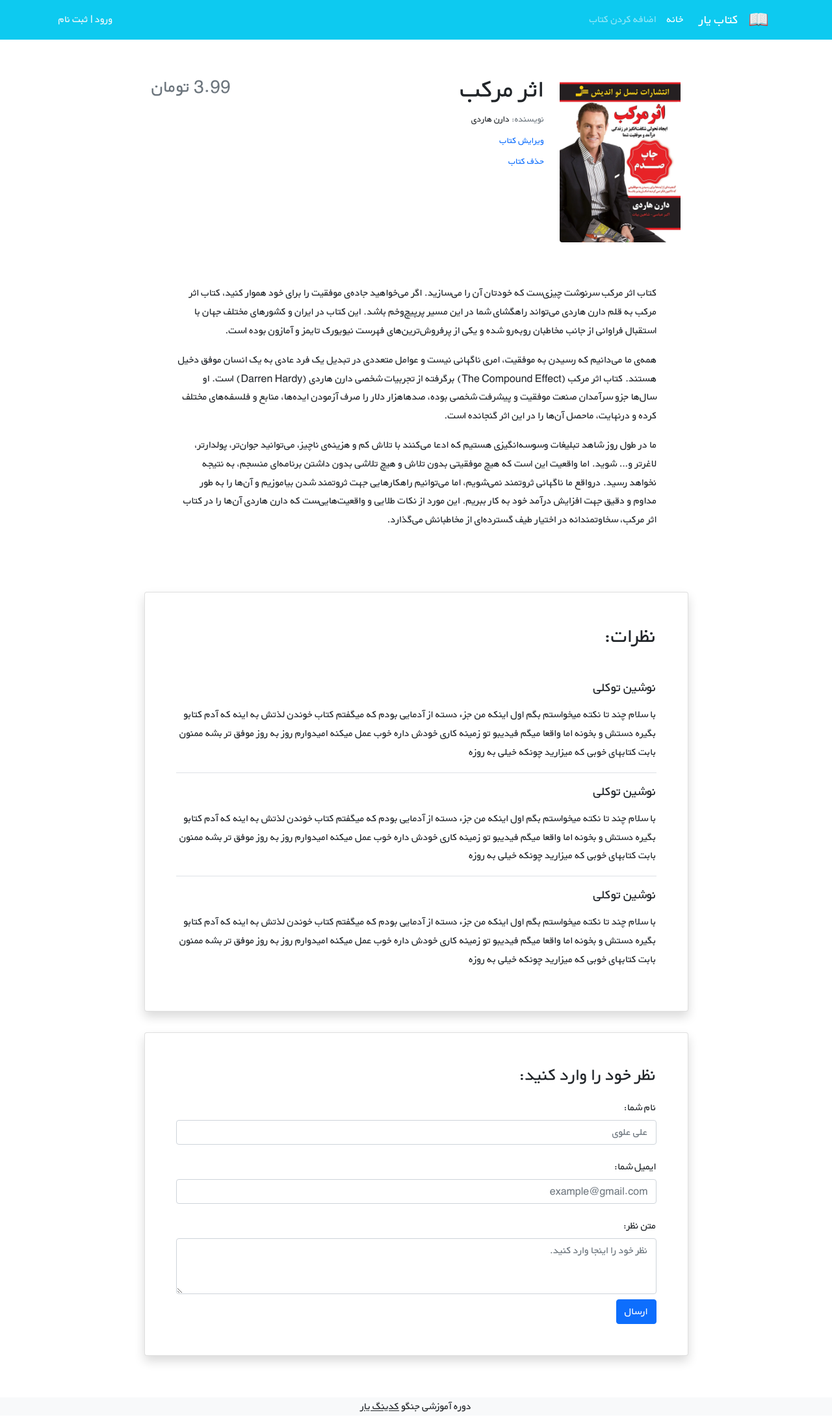
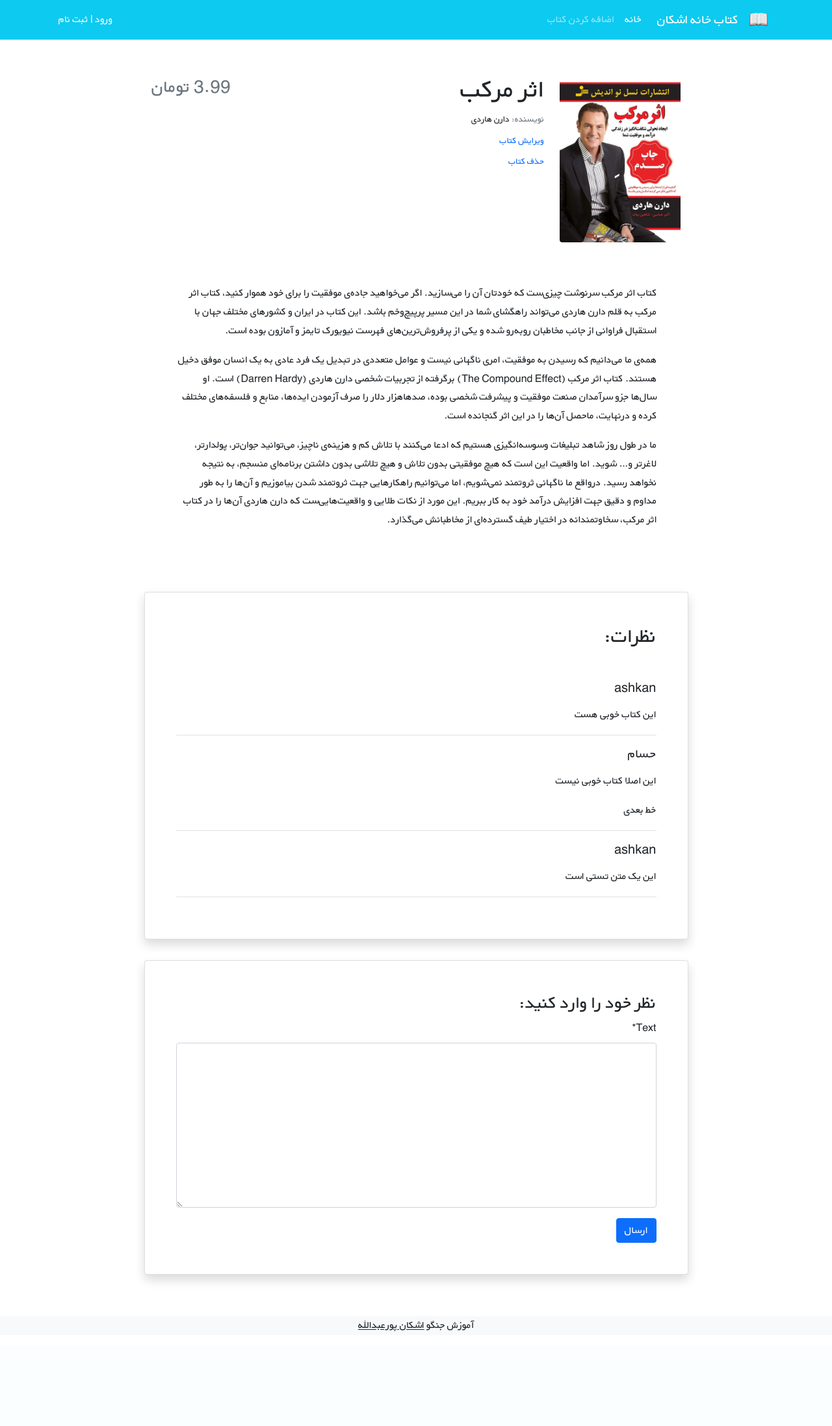
Before and after one commit to AshkanPourabdollah/book-store-website, a Django app: page /books/4/ in a window 1280 px wide. Shown: the whole page at 65% size. After the commit the page ends 2049 px from the top, so only its background shows below. Run offline with Django 4.2, Linux system fonts and the light colour scheme; data comes from the database, SQL or seed files in the repository; both versions use the stored data as it was after the commit; some libraries are stand-ins or nearby versions.

Commit message:
book comments and adding new comment added

```diff
--- /dev/null
+++ b/books/forms.py
@@ -0,0 +1,9 @@
+from django import forms
+
+from .models import Comment
+
+
+class CommentForm(forms.ModelForm):
+    class Meta:
+        model = Comment
+        fields = ('text',)
--- a/books/models.py
+++ b/books/models.py
@@ -1,5 +1,6 @@
 from django.db import models
 from django.urls import reverse
+from django.contrib.auth import get_user_model
 
 # Create your models here.
 class Book(models.Model):
@@ -14,3 +15,14 @@ class Book(models.Model):
 
     def get_absolute_url(self):
         return reverse('book_detail', args=[self.id])
+
+
+class Comment(models.Model):
+    user = models.ForeignKey(get_user_model(), on_delete=models.CASCADE)
+    book = models.ForeignKey(Book, on_delete=models.CASCADE, related_name='comments')
+    text = models.TextField()
+
+    datetime_created = models.DateTimeField(auto_now_add=True)
+
+    def __str__(self):
+        return f'{self.user} --> {self.book} --> {self.text}'
--- a/books/templates/books/book_detail.html
+++ b/books/templates/books/book_detail.html
@@ -1,6 +1,7 @@
 {% extends '_base.html' %}
 
 {% load static %}
+{% load crispy_forms_tags %}
 
 
 {% block title %}
@@ -56,24 +57,12 @@
             <div class="d-flex justify-content-center">
                 <div class="card shadow my-3 p-5 w-sm-75 w-100">
                     <h2 class="mb-5">نظرات:</h2>
-                    <div class="border-bottom mb-3">
-                        <h5 class="mb-3">نوشین توکلی</h5>
-                        <p>با سلام چند تا نکته میخواستم بگم اول اینکه من جزء دسته از آدمایی بودم که میگفتم کتاب خوندن لذتش
-                            به اینه که آدم کتابو بگیره دستش و بخونه اما واقعا میگم فیدیبو تو زمینه کاری خودش داره خوب عمل
-                            میکنه امیدوارم روز به روز موفق تر بشه ممنون بابت کتابهای خوبی که میزارید چونکه خیلی به روزه</p>
+                    {% for comment in comments %}
+                        <div class="border-bottom mb-3">
+                        <h5 class="mb-3">{{ comment.user.username }}</h5>
+                        <p>{{ comment.text|linebreaks }}</p>
                     </div>
-                    <div class="border-bottom mb-3">
-                        <h5 class="mb-3">نوشین توکلی</h5>
-                        <p>با سلام چند تا نکته میخواستم بگم اول اینکه من جزء دسته از آدمایی بودم که میگفتم کتاب خوندن لذتش
-                            به اینه که آدم کتابو بگیره دستش و بخونه اما واقعا میگم فیدیبو تو زمینه کاری خودش داره خوب عمل
-                            میکنه امیدوارم روز به روز موفق تر بشه ممنون بابت کتابهای خوبی که میزارید چونکه خیلی به روزه</p>
-                    </div>
-                    <div>
-                        <h5 class="mb-3">نوشین توکلی</h5>
-                        <p>با سلام چند تا نکته میخواستم بگم اول اینکه من جزء دسته از آدمایی بودم که میگفتم کتاب خوندن لذتش
-                            به اینه که آدم کتابو بگیره دستش و بخونه اما واقعا میگم فیدیبو تو زمینه کاری خودش داره خوب عمل
-                            میکنه امیدوارم روز به روز موفق تر بشه ممنون بابت کتابهای خوبی که میزارید چونکه خیلی به روزه</p>
-                    </div>
+                    {% endfor %}
                 </div>
             </div>
 
@@ -81,19 +70,8 @@
                 <div class="card shadow my-3 p-5 w-sm-75 w-100">
                     <h3>نظر خود را وارد کنید:</h3>
                     <form method="POST">
-                        <div class="form-group py-2">
-                            <label class="py-1" for="author_name">نام شما:</label>
-                            <input type="text" class="form-control" placeholder="علی علوی" name="author_name">
-                        </div>
-                        <div class="form-group py-2">
-                            <label class="py-1" for="email">ایمیل شما:</label>
-                            <input type="email" class="form-control" placeholder="example@gmail.com" name="email">
-                        </div>
-                        <div class="form-group py-2">
-                            <label class="py-1" for="comment_text">متن نظر:</label>
-                            <textarea class="form-control" name="text" rows="3"
-                                      placeholder="نظر خود را اینجا وارد کنید."></textarea>
-                        </div>
+                        {% csrf_token %}
+                        {{ form|crispy }}
                         <button type="submit" class="btn btn-primary">ارسال</button>
                     </form>
                 </div>
--- a/books/views.py
+++ b/books/views.py
@@ -1,7 +1,8 @@
-from django.shortcuts import render
+from django.shortcuts import render, redirect
 from django.views import generic
 from django.urls import reverse_lazy
 from .models import Book
+from .forms import CommentForm
 
 
 # Create your views here.
@@ -16,6 +17,27 @@ class BookDetailView(generic.DetailView):
     model = Book
     template_name = "books/book_detail.html"
     context_object_name = 'book'
+
+    def get_context_data(self, **kwargs):
+        context = super().get_context_data(**kwargs)
+        context['comments'] = self.object.comments.all()
+        context['form'] = CommentForm()
+        return context
+
+    def post(self, request, *args, **kwargs):
+        self.object = self.get_object()
+        form = CommentForm(request.POST)
+
+        if form.is_valid():
+            comment = form.save(commit=False)
+            comment.book = self.object
+            comment.user = request.user
+            comment.save()
+            return redirect('book_detail', pk=self.object.pk)
+
+        context = self.get_context_data()
+        context['form'] = form
+        return self.render_to_response(context)
 
 
 class BookCreateView(generic.CreateView):
--- a/templates/_base.html
+++ b/templates/_base.html
@@ -25,7 +25,7 @@
             <img src="{% static 'icons/book.png' %}" alt="" height="30"
                  class="d-inline-block align-text-top">
         </a>
-        <a class="navbar-brand mx-3" href="{% url 'home' %}">کتاب یار</a>
+        <a class="navbar-brand mx-3" href="{% url 'home' %}">کتاب خانه اشکان</a>
         <button class="navbar-toggler" type="button" data-bs-toggle="collapse" data-bs-target="#navbarNavAltMarkup"
                 aria-controls="navbarNavAltMarkup" aria-expanded="false" aria-label="Toggle navigation">
             <span class="navbar-toggler-icon"></span>
@@ -59,7 +59,7 @@
 
 <footer class="bg-light text-center text-lg-start mt-5">
     <div class="text-center bg-grey">
-        <p>دوره آموزشی جنگو <a class="text-dark" href="https://codingyar.com/" target="_blank">کدینگ یار</a></p>
+        <p>آموزش جنگو <a class="text-dark" href="#" target="_blank">اشکان پورعبدالله</a></p>
     </div>
 </footer>
 
```
Also changed, not shown: books/admin.py (+8 -1 lines), books/migrations/0003_comment.py (added), books/migrations/0004_alter_comment_book.py (added), db.sqlite3, media/cover_images/اثر_مرکب_jAkWTJx.webp (added), media/cover_images/اسکندر_مقدونی_Pe4Uzup.jpg (added), media/cover_images/اسکندر_مقدونی_ZiXBI2Z.jpg (added).
